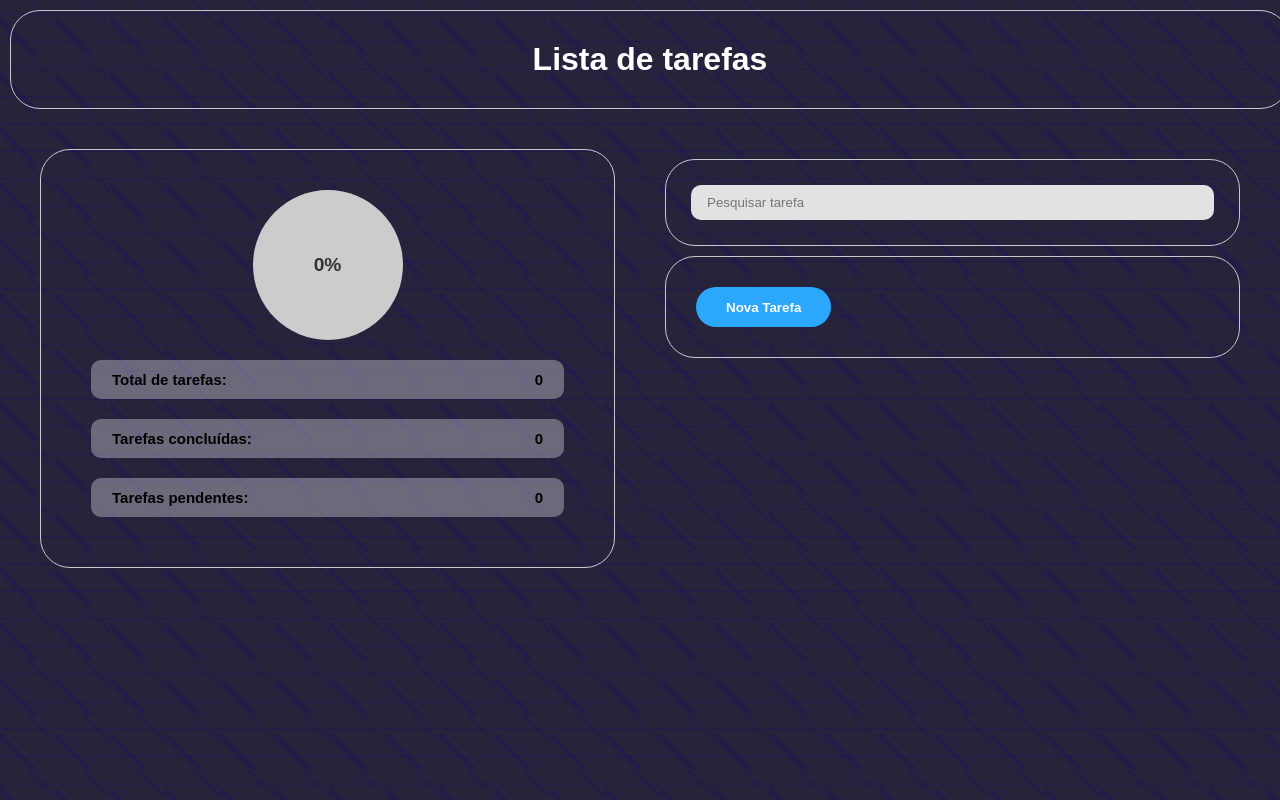
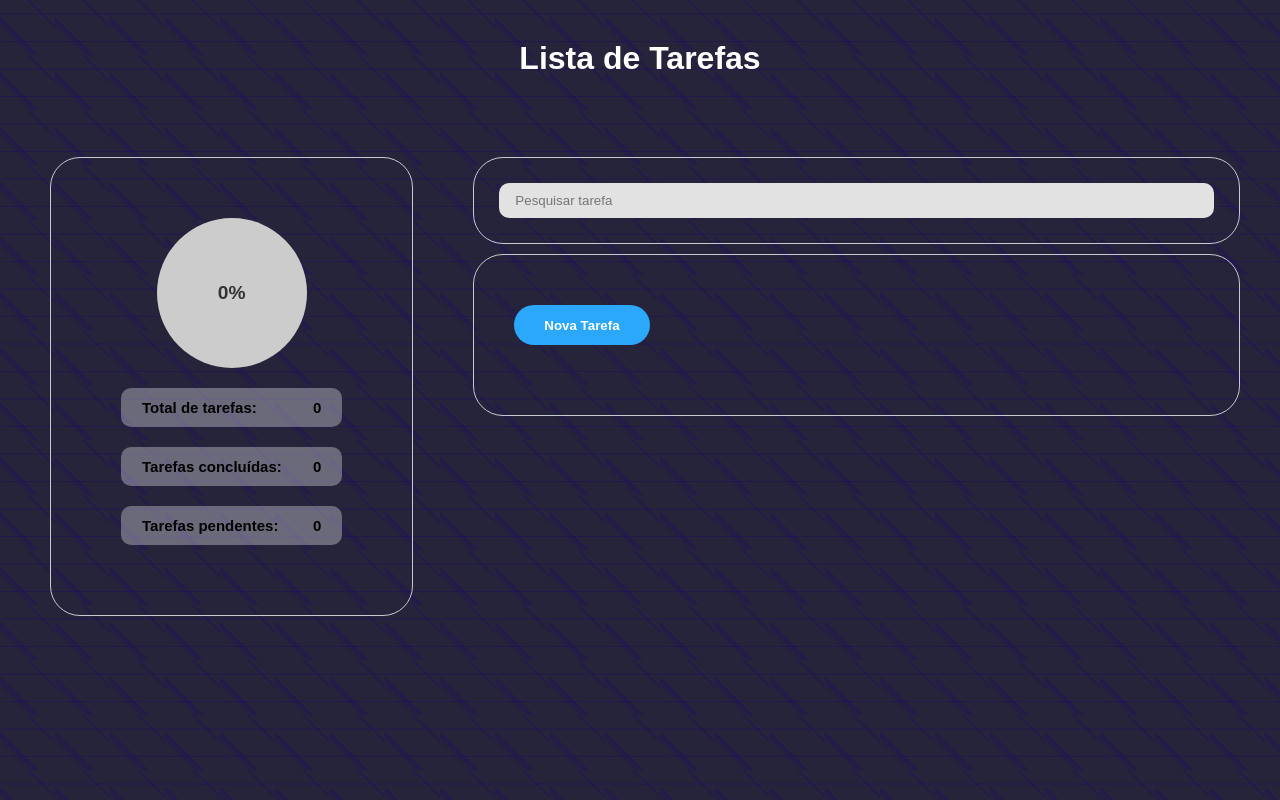
Before and after one commit to WandesonAndrade/TASKS_LIST, a plain HTML site: page index.html in a window 1280 px wide. Drawn offline with Linux system fonts and the light colour scheme; files that its build step writes are made by us from their sources; files whose address does not match are found by name.

Commit message:
atualização do css

```diff
--- a/css/style.css
+++ b/css/style.css
@@ -38,10 +38,7 @@ body {
 }
 
 .task-title {
-  width: 100%;
-  border-radius: 30px;
   color: #fff;
-  border: 0.05px solid #c5cacf;
   padding: 30px;
   margin: 10px;
 }
@@ -52,7 +49,7 @@ body {
 
 .tasks-list-container {
   display: grid;
-  grid-template-columns: repeat(2, 1fr);
+  grid-template-columns: 1fr 2fr;
   padding: 30px;
   grid-column-gap: 50px;
   margin: 10px;
@@ -62,6 +59,8 @@ body {
   border-radius: 30px;
   border: 0.05px solid #c5cacf;
   padding: 30px;
+  margin: 10px;
+  padding: 50px;
 }
 
 .dashboard-container .dashboard-item {
@@ -257,3 +256,21 @@ button:hover {
   color: #333;
   margin: 10px auto;
 }
+
+.task-itens {
+  max-height: 313px; /* Defina a altura máxima para a área que terá a rolagem */
+  overflow-y: auto; /* Adiciona a barra de rolagem vertical */
+  padding: 10px; /* Espaçamento interno */
+}
+
+.task-itens::-webkit-scrollbar {
+  width: 8px; /* Largura da barra de rolagem */
+}
+
+.add-task {
+  align-items: center;
+  justify-content: center;
+  margin-top: 10px;
+  margin-bottom: 10px;
+  padding: 10px;
+}
--- a/index.html
+++ b/index.html
@@ -11,7 +11,7 @@
     <title>Lista de tarefas</title>
   </head>
   <body>
-    <div class="task-title"><h1>Lista de tarefas</h1></div>
+    <div class="task-title"><h1>Lista de Tarefas</h1></div>
     <!-- CONTEINER DE DIALOG-->
     <dialog class="dialog">
       <div class="dialog-container">
```
